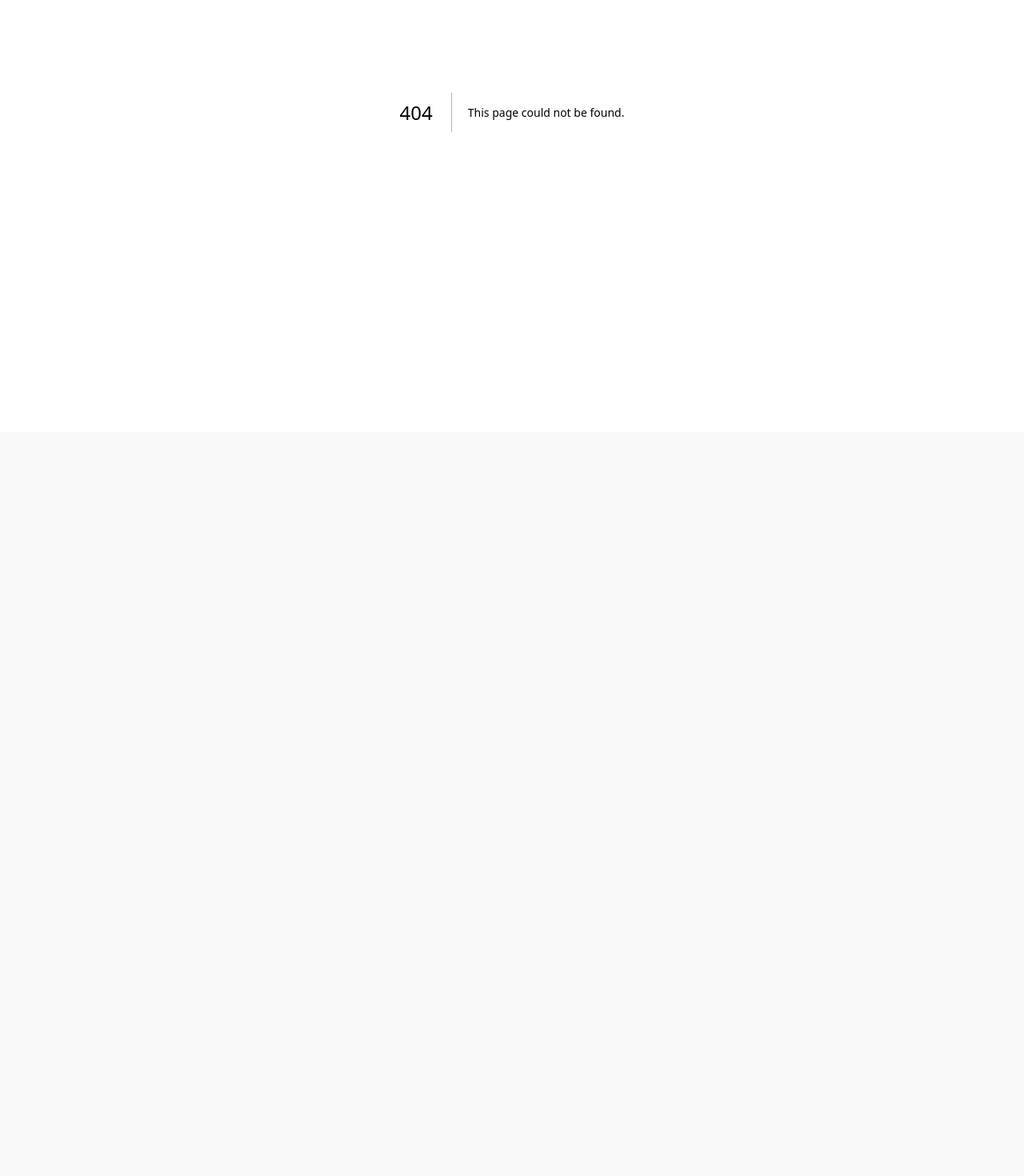
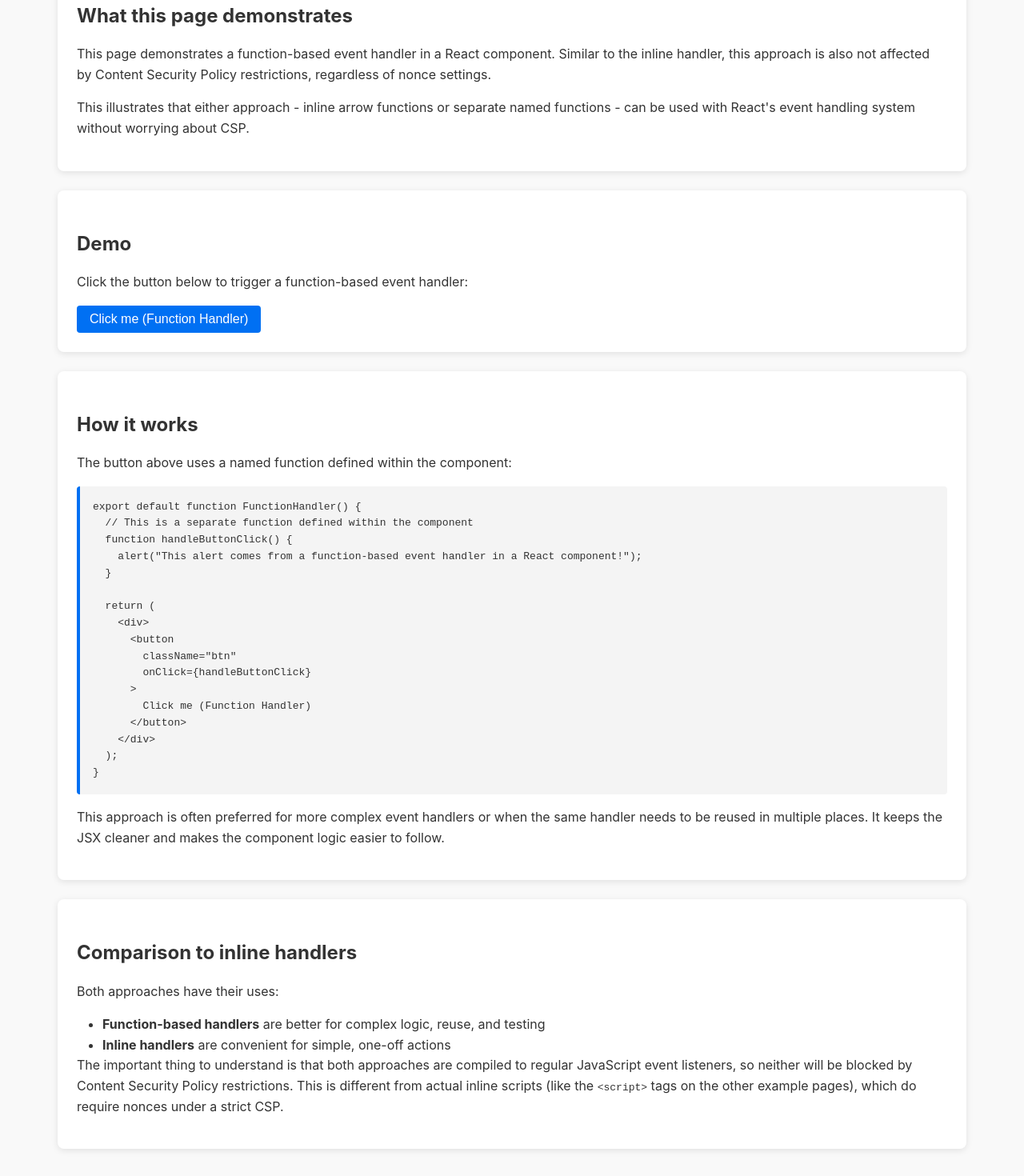
Before and after one commit to dreamerkumar/csp-nonce-demo, a Next.js app in the folder csp-nonce-demo/: page /function-handler in a window 1280 px wide. Before the commit this address had no page. Shown: the part 260-1730 px from the top of the page at 80% size. Before the commit the page ends 800 px from the top, so only its background shows below. Built offline with nearby package versions, Linux system fonts and the light colour scheme.

Commit message:
Add function handler demo page showing React function handlers with CSP

```diff
--- /dev/null
+++ b/csp-nonce-demo/src/pages/function-handler.tsx
@@ -0,0 +1,81 @@
+import Layout from '../components/Layout';
+
+export default function FunctionHandler() {
+  // This is a separate function defined within the component
+  function handleButtonClick(): void {
+    alert("This alert comes from a function-based event handler in a React component!");
+  }
+
+  return (
+    <Layout>
+      <h1>Function-Based Event Handler</h1>
+
+      <div className="card">
+        <h2>What this page demonstrates</h2>
+        <p>
+          This page demonstrates a function-based event handler in a React component. Similar to the inline handler,
+          this approach is also not affected by Content Security Policy restrictions, regardless of nonce settings.
+        </p>
+        <p>
+          This illustrates that either approach - inline arrow functions or separate named functions - can be used
+          with React's event handling system without worrying about CSP.
+        </p>
+      </div>
+
+      <div className="card">
+        <h2>Demo</h2>
+        <p>Click the button below to trigger a function-based event handler:</p>
+        <button
+          className="btn"
+          onClick={handleButtonClick}
+        >
+          Click me (Function Handler)
+        </button>
+      </div>
+
+      <div className="card">
+        <h2>How it works</h2>
+        <p>
+          The button above uses a named function defined within the component:
+        </p>
+        <div className="code-block">
+          <pre>{`export default function FunctionHandler() {
+  // This is a separate function defined within the component
+  function handleButtonClick() {
+    alert("This alert comes from a function-based event handler in a React component!");
+  }
+
+  return (
+    <div>
+      <button
+        className="btn"
+        onClick={handleButtonClick}
+      >
+        Click me (Function Handler)
+      </button>
+    </div>
+  );
+}`}</pre>
+        </div>
+        <p>
+          This approach is often preferred for more complex event handlers or when the same handler needs
+          to be reused in multiple places. It keeps the JSX cleaner and makes the component logic easier to follow.
+        </p>
+      </div>
+
+      <div className="card">
+        <h2>Comparison to inline handlers</h2>
+        <p>Both approaches have their uses:</p>
+        <ul style={{ marginLeft: '2rem' }}>
+          <li><strong>Function-based handlers</strong> are better for complex logic, reuse, and testing</li>
+          <li><strong>Inline handlers</strong> are convenient for simple, one-off actions</li>
+        </ul>
+        <p>
+          The important thing to understand is that both approaches are compiled to regular JavaScript event listeners,
+          so neither will be blocked by Content Security Policy restrictions. This is different from actual inline scripts
+          (like the <code>&lt;script&gt;</code> tags on the other example pages), which do require nonces under a strict CSP.
+        </p>
+      </div>
+    </Layout>
+  );
+}
```
